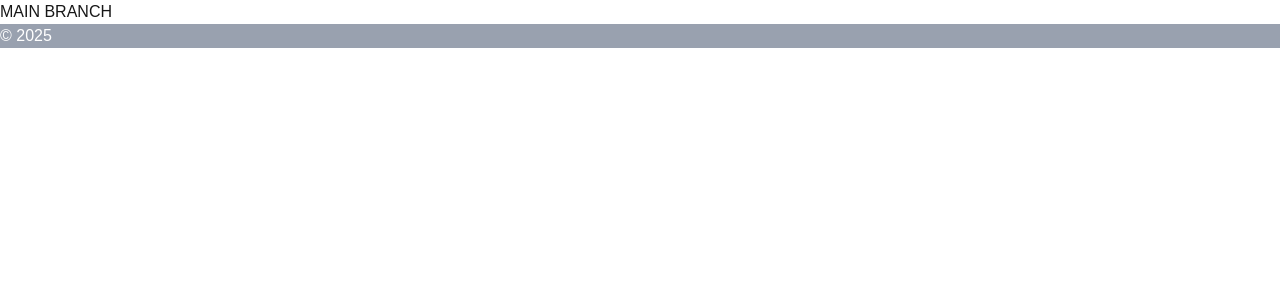
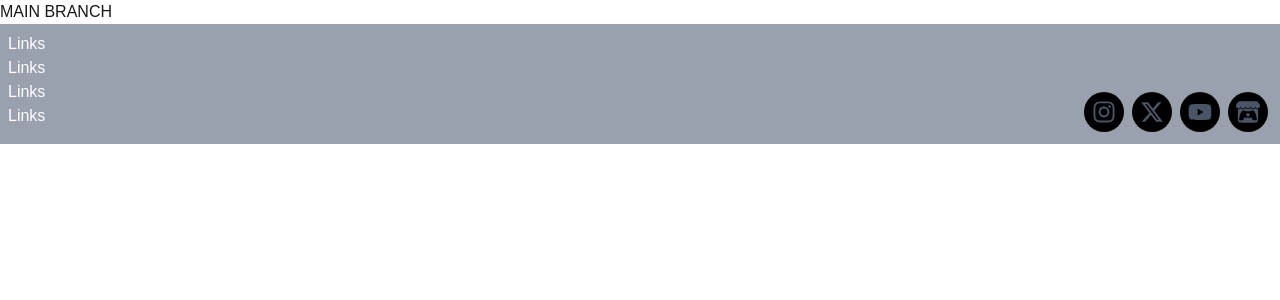
Before and after one commit to jasminedns/steam-wrecked, a Next.js app: page / in a window 1280 px wide. Shown: the top 300 px of the page. Built offline with nearby package versions, Linux system fonts and the light colour scheme.

Commit message:
installing react-icon package and adding social logos

```diff
--- a/src/components/Footer/index.tsx
+++ b/src/components/Footer/index.tsx
@@ -1,7 +1,29 @@
+import { SiItchdotio } from "react-icons/si"
+import { FaXTwitter,FaInstagram,FaYoutube } from "react-icons/fa6";
+
 const Footer = () => {
     return (
-        <footer className="bg-gray-400 text-white">
-            <p>&copy; 2025</p>
+        <footer className="bg-gray-400 text-white flex justify-between p-2">
+            <div className="text-white">
+                <p>Links</p>
+                <p>Links</p>
+                <p>Links</p>
+                <p>Links</p>
+            </div>
+            <div className="flex mt-14 ">
+            <div className="bg-black rounded-3xl m-1">
+            <FaInstagram size={32} className="text-gray-600 m-1 p-1"/>
+            </div>
+            <div className="bg-black rounded-3xl m-1">
+      <FaXTwitter size={32} className="text-gray-600 m-1 p-1" />
+      </div>
+      <div className="bg-black rounded-3xl m-1">
+      <FaYoutube size={32}  className="text-gray-600 m-1 p-1" />
+      </div>
+      <div className="bg-black rounded-3xl m-1">
+      <SiItchdotio size={32}   className="text-gray-600 m-1 p-1" />
+      </div>
+      </div>
         </footer>
     )
 }
```
Also changed, not shown: package.json (+6 -4 lines), 1 other file (tests, documents, lock files or other folders).
